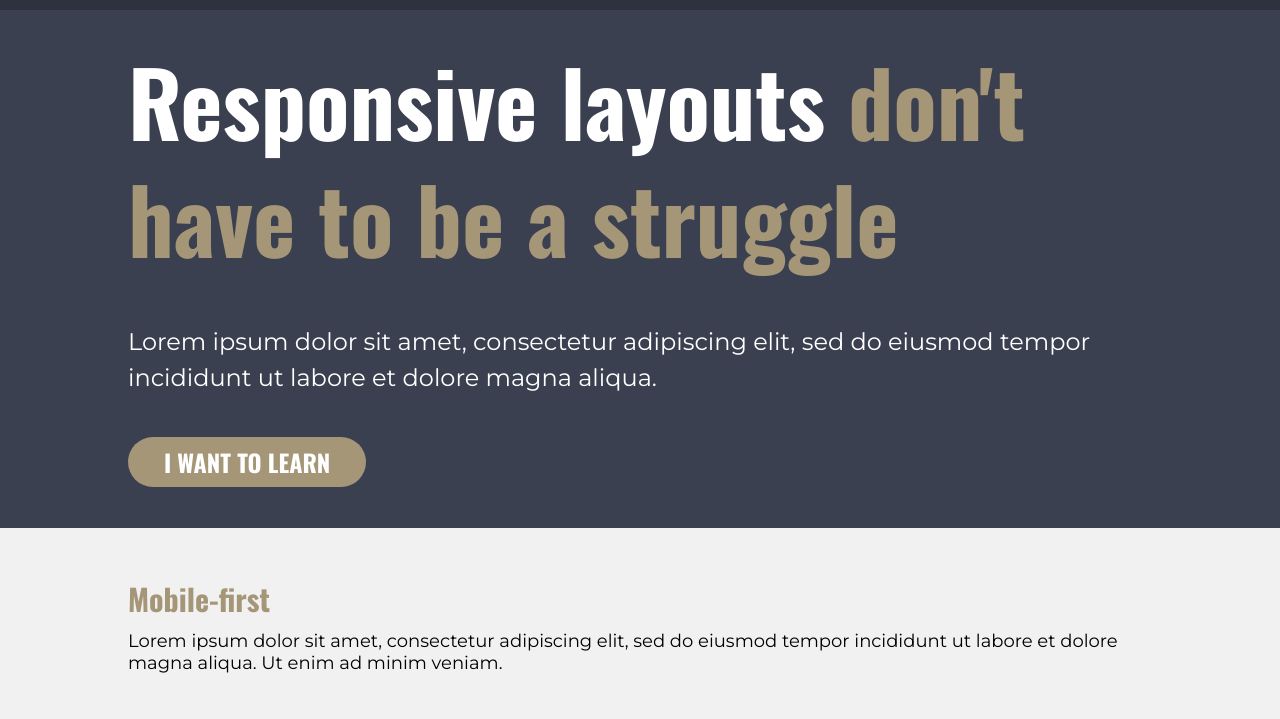
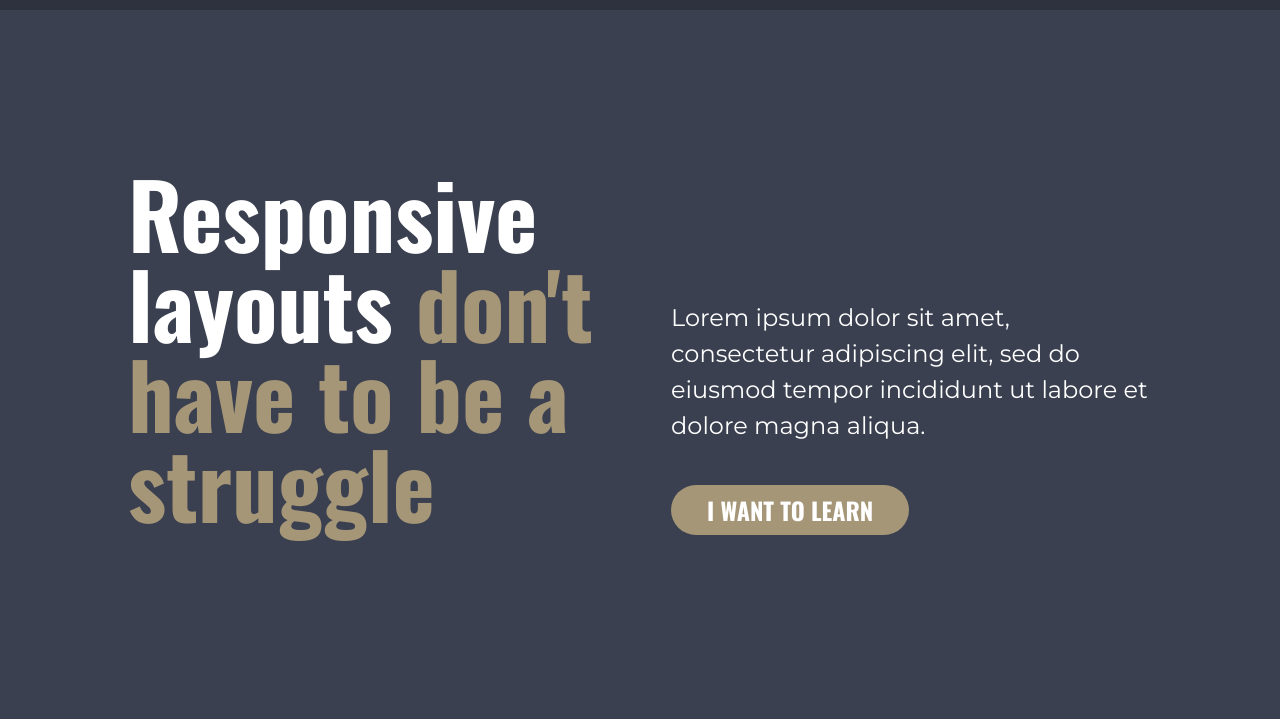
Before and after one commit to elizerdim/responsive-layouts-final-challenge, a plain HTML site: page index.html in a window 1280 px wide. Shown: the part 52-771 px from the top of the page. Drawn offline with nearby package versions, Linux system fonts and the light colour scheme.

Commit message:
Style hero section for 1000px breakpoint

```diff
--- a/index.html
+++ b/index.html
@@ -38,10 +38,12 @@
         </header>
         <main>
             <section class="hero">
-                <div class="container">
+                <div class="container row">
                     <h1 class="hero__title">Responsive layouts <span>don't have to be a struggle</span></h1>
-                    <p class="hero__text">Lorem ipsum dolor sit amet, consectetur adipiscing elit, sed do eiusmod tempor incididunt ut labore et dolore magna aliqua. </p>
-                    <a class="hero__btn" href="#">I want to learn</a>
+                    <div class="col">
+                        <p class="hero__text">Lorem ipsum dolor sit amet, consectetur adipiscing elit, sed do eiusmod tempor incididunt ut labore et dolore magna aliqua. </p>
+                        <a class="hero__btn" href="#">I want to learn</a>
+                    </div>
                 </div>
             </section>
             <section class="features-section">
--- a/styles.css
+++ b/styles.css
@@ -298,6 +298,15 @@ footer {
         width: 80%;
     }
 
+    .row {
+        display: flex;
+        justify-content: space-between;
+    }
+
+    .col {
+        align-self: self-end;
+    }
+
     .flex-container--wide-screen {
         display: flex;
         justify-content: space-between;
@@ -326,4 +335,23 @@ footer {
     .nav__item--push {
         margin-left: 1.5em;
     }
+
+    header {
+        position: fixed;
+        z-index: 1;
+        width: 100%;
+    }
+
+    .hero {
+        height: 100vh;
+        padding: 0;
+        position: relative;
+        top: 0;
+        display: flex;
+        align-items: center;
+    }
+
+    .hero__title {
+        line-height: 1em;
+    }
 }
```
